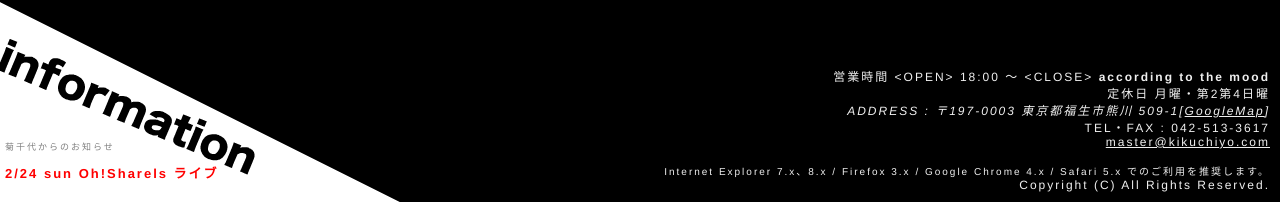
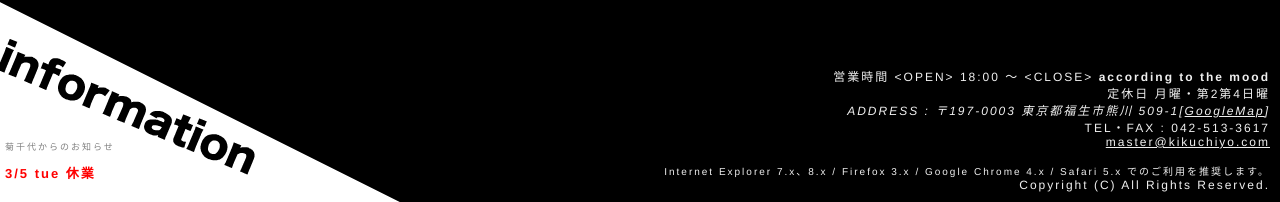
Before and after one commit to live-kikuchiyo/live-kikuchiyo.github.io, a Jekyll site: the page built from index.html, in a window 1280 px wide. Shown: the part 698-900 px from the top of the page. Built offline with Jekyll 4.4.1, drawn with Linux system fonts in a browser that asks for light colours; nearby versions of some CDN libraries.

Commit message:
Update index.html

```diff
--- a/index.html
+++ b/index.html
@@ -17,7 +17,7 @@ title: トップ
 				<br />
 				<br />
 				<b style="color: red;">
-				2/24 sun Oh!Sharels ライブ
+				3/5 tue 休業
 
 
 				<br/>
```
